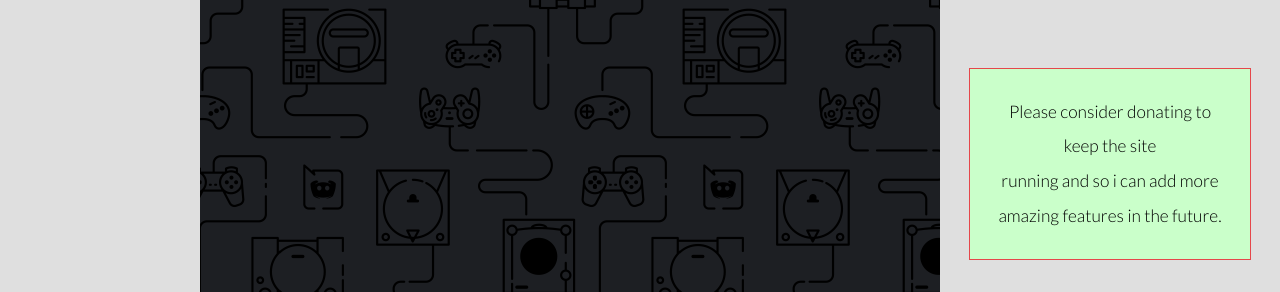
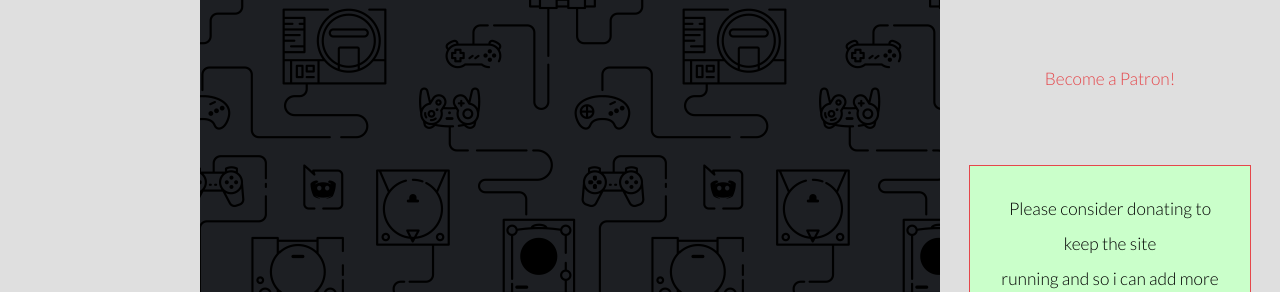
Before and after one commit to for-hope/pewdstudio, a Flask app: page /discord in a window 1280 px wide; the page is wider, and only the part inside the window is pictured. Shown: the part 833-1125 px from the top of that part. Run offline with Flask 2, Linux system fonts and the light colour scheme; some libraries are stand-ins or nearby versions; some web fonts are replaced.

Commit message:
added patreon

```diff
--- a/app/templates/base.html
+++ b/app/templates/base.html
@@ -43,7 +43,7 @@
     <meta name="msapplication-TileColor" content="#da532c">
     <meta name="theme-color" content="#ffffff">
 
-<!--
+    <!--
     {% if title == 'Results' %}
     <link rel="stylesheet" href="{{ url_for('static', filename='css/style.css') }}">
     <link rel="stylesheet" href="{{ url_for('static', filename='css/header.css') }}">
@@ -93,11 +93,13 @@
 
 
 
-        <div class='container0' style="display: inline-block; height: auto !important; min-height: 500px; height: 500px;">
+        <div class='container0'
+            style="display: inline-block; height: auto !important; min-height: 500px; height: 500px;">
             {% block content %} {% endblock %}
         </div>
 
         <aside id='right'>
+
             <section style="width: 250px;">
                 <div class="box" style="background-color: rgb(202, 255, 202); margin-top:2% ;">
                     <p> Please consider joining our official discord Pewdie & Cutie with 24k members and counting!
@@ -105,6 +107,12 @@
                 </div>
                 <iframe src="https://discordapp.com/widget?id=333915065277349888&theme=dark" allowtransparency="true"
                     height="400px" width="100%" frameborder="0" style="margin-top: 6%; position: relative;"></iframe>
+            </section>
+
+            <section>
+                <a href="https://www.patreon.com/bePatron?u=28291613"
+                    data-patreon-widget-type="become-patron-button">Become a Patron!</a>
+                <script async src="https://c6.patreon.com/becomePatronButton.bundle.js"></script>
             </section>
 
             <section>
```
